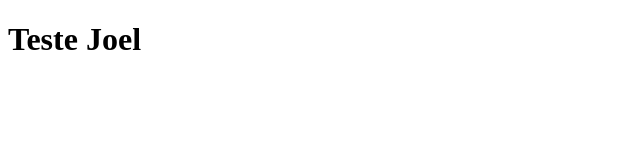
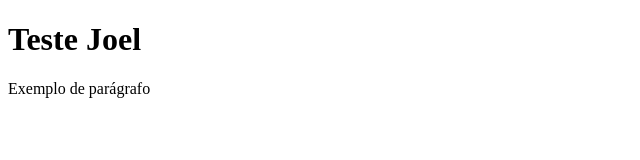
Before and after one commit to joelbleichuvehl2/Pagina_Html, a plain HTML site: page index.html in a window 1280 px wide. Shown: the whole page, without its empty margins (0-640 px from the left). Drawn offline with Linux system fonts and the light colour scheme.

Commit message:
Adicionei paragrafo

```diff
--- a/index.html
+++ b/index.html
@@ -11,7 +11,7 @@
 
 <body>
     <h1>Teste Joel</h1>
-
+    <p>Exemplo de parágrafo</p>
 
 </body>
 </html>
```
